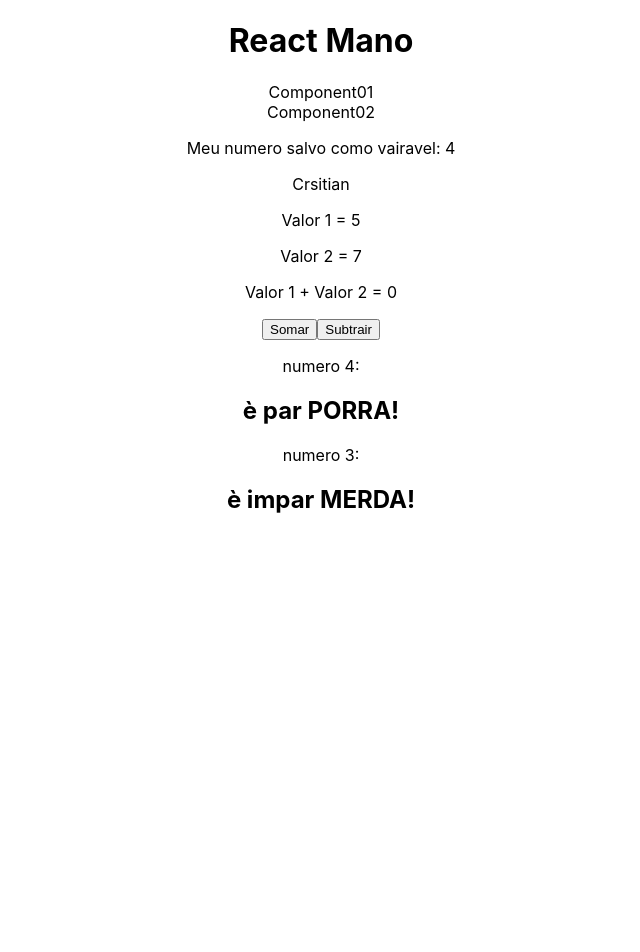
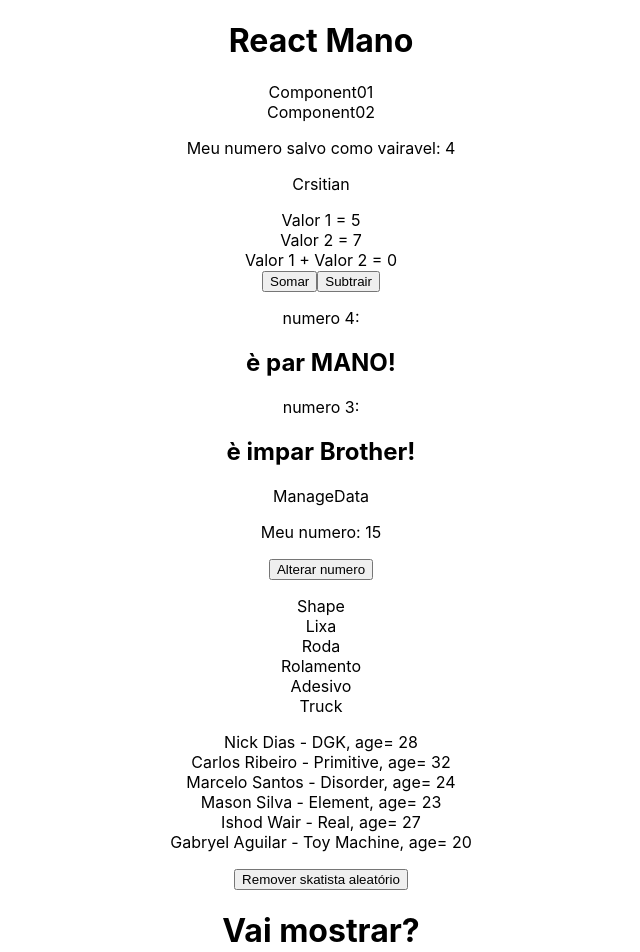
Before and after one commit to RandiSKT/Disciplina-TICs-3, a React (Create React App) app in the folder react-basico/: page / in a window 1280 px wide. Shown: the top 952 px of the page, without its empty margins (319-959 px from the left). Before the commit the page ends 800 px from the top, so only its background shows below. Built offline with nearby package versions, Linux system fonts and the light colour scheme.

Commit message:
Aula dia 30/08 Manipulando listas com useState

```diff
--- a/react-basico/src/App.css
+++ b/react-basico/src/App.css
@@ -36,3 +36,17 @@
     transform: rotate(360deg);
   }
 }
+
+.skate-list, .skater-list {
+  list-style: none;
+  padding-left: 0;
+}
+
+.skate-icon {
+  display: inline-block;
+  width: 20px; /* Ajuste o tamanho do ícone conforme necessário */
+  height: 20px;
+  background-image: url("assets/skate.png");
+  background-size: cover;
+  margin-right: 8px; /* Espaçamento entre o ícone e o texto */
+}
--- a/react-basico/src/App.js
+++ b/react-basico/src/App.js
@@ -2,6 +2,9 @@
 import Component01 from "./components/Component01";
 import Component02 from "./components/Component02";
 import Calculation from "./components/Calculation";
+import ManageData from "./components/ManageData";
+import ManageList from "./components/ManageList";
+import ConditionalRendering from "./components/ConditionalRendering";
 
 function App() {
   return (
@@ -10,6 +13,9 @@
       <Component01 />
       <Component02 />
       <Calculation></Calculation>
+      <ManageData></ManageData>
+      <ManageList />
+      <ConditionalRendering />
     </div>
   );
 }
--- a/react-basico/src/components/Calculation.js
+++ b/react-basico/src/components/Calculation.js
@@ -16,18 +16,18 @@
 
   const printEventOdd = (number) => {
     if (number%2===0) {
-      return <h2>è par PORRA!</h2>
+      return <h2>è par MANO!</h2>
     }
     else {
-      return <h2>è impar MERDA!</h2>
+      return <h2>è impar Brother!</h2>
     }
   }
 
   return (
     <div>
-      <p>Valor 1 = {num1}</p>
-      <p>Valor 2 = {num2}</p>
-      <p>Valor 1 + Valor 2 = {resultado}</p>
+      <div>Valor 1 = {num1}</div>
+      <div>Valor 2 = {num2}</div>
+      <div>Valor 1 + Valor 2 = {resultado}</div>
       <button onClick={() => handleMyClick("soma")}>Somar</button>
       <button onClick={() => handleMyClick("sub")}>Subtrair</button>
       <p>numero 4: {printEventOdd(4)}</p>
--- /dev/null
+++ b/react-basico/src/components/ConditionalRendering.js
@@ -0,0 +1,14 @@
+import React, { useState } from "react";
+
+const ConditionalRendering = () => {
+  const [test] = useState(true);
+
+  return (
+    <div>
+      <h1>Vai mostrar?</h1>
+      {test && <p>Se a variavel de teste for true SIM</p>}
+    </div>
+  );
+};
+
+export default ConditionalRendering;
--- /dev/null
+++ b/react-basico/src/components/ManageData.js
@@ -0,0 +1,13 @@
+import React, { useState } from 'react'
+
+const ManageData = () => {
+    const [number, setNumber] = useState(15);
+  return (
+    <div>ManageData
+        <p>Meu numero: { number }</p>
+        <button onClick={() => { setNumber(number + 5)}}>Alterar numero</button>
+    </div>
+  )
+}
+
+export default ManageData
--- /dev/null
+++ b/react-basico/src/components/ManageList.js
@@ -0,0 +1,47 @@
+import React, { useState } from "react";
+
+const ManageList = () => {
+  const [products] = useState([
+    "shape",
+    "lixa",
+    "roda",
+    "rolamento",
+    "adesivo",
+    "truck",
+  ]);
+  const [skaters, setSkaters] = useState([
+    { id: 0, brand: "DGK", name: "Nick Dias", age: 28 },
+    { id: 1, brand: "Primitive", name: "Carlos Ribeiro", age: 32 },
+    { id: 2, brand: "Disorder", name: "Marcelo Santos", age: 24 },
+    { id: 3, brand: "Element", name: "Mason Silva", age: 23 },
+    { id: 4, brand: "Real", name: "Ishod Wair", age: 27 },
+    { id: 5, brand: "Toy Machine", name: "Gabryel Aguilar", age: 20 },
+  ]);
+  const deleteRandomSkater = () => {
+    const randomNumber = Math.floor(Math.random() * 6);
+    console.log(randomNumber);
+
+    setSkaters((pervSkater) => {
+      return pervSkater.filter((skater) => randomNumber !== skater.id);
+    });
+  };
+  return (
+    <div>
+      <ul className="skater-list">
+        {products.map((item, i) => (
+          <li key={i}>{item.charAt(0).toUpperCase() + item.slice(1)}</li>
+        ))}
+      </ul>
+      <ul className="skater-list">
+        {skaters.map((skater) => (
+          <li key={skater.id}>
+            {skater.name} - {skater.brand}, age= {skater.age}
+          </li>
+        ))}
+      </ul>
+      <button onClick={deleteRandomSkater}>Remover skatista aleatório</button>
+    </div>
+  );
+};
+
+export default ManageList;
```
